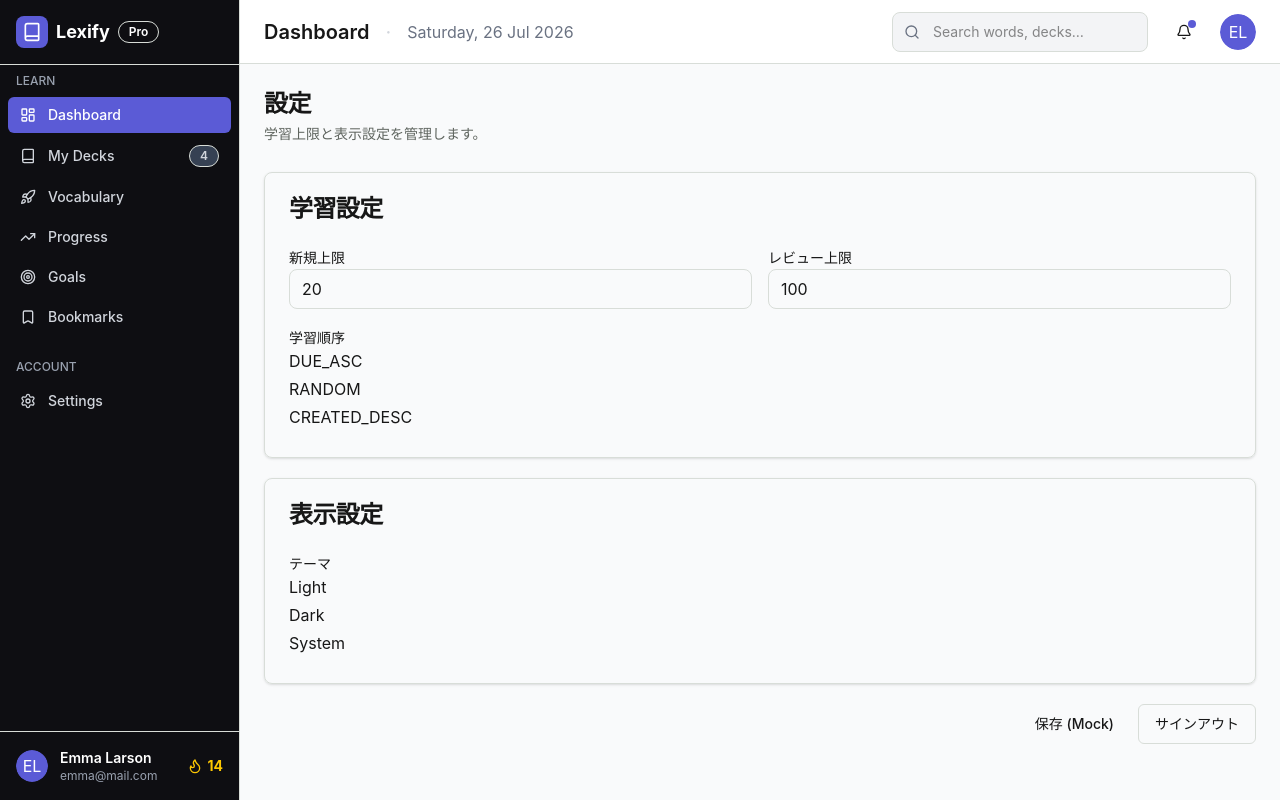
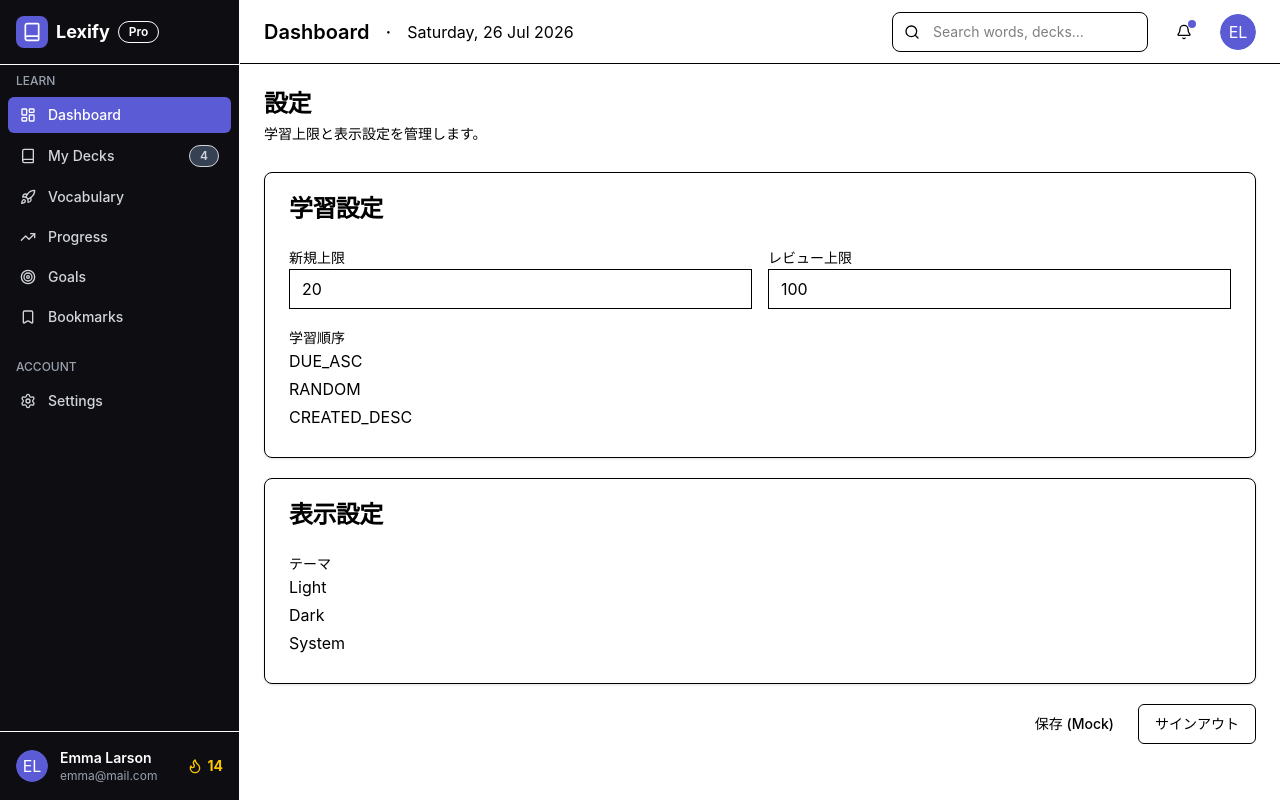
Before and after one commit to oniemikel/english-learning-tool, a Next.js app: page /settings in a window 1280 px wide. Built offline with nearby package versions, Linux system fonts and the light colour scheme; a web font is replaced by a local one.

Commit message:
fix: resolve dark mode missing on some components

```diff
--- a/src/app/globals.css
+++ b/src/app/globals.css
@@ -1,39 +1,65 @@
 @import "tailwindcss";
 
 :root {
-  --background: #f6f7f5;
-  --foreground: #171717;
-  --muted: #e9ece8;
-  --muted-foreground: #5f655f;
-  --card: #ffffff;
-  --card-foreground: #171717;
-  --border: #d8ddd8;
-  --primary: #103f2f;
-  --primary-foreground: #f2f8f5;
-  --accent: #dce8e1;
-  --accent-foreground: #17372c;
-  --destructive: #8e1f1f;
-  --destructive-foreground: #fff0f0;
-  --ring: #1b6b4f;
-  --radius-card: 12px;
-  --radius-control: 8px;
+  --background: 0 0% 100%;
+  --foreground: 222.2 84% 4.9%;
+
+  --card: 0 0% 100%;
+  --card-foreground: 222.2 84% 4.9%;
+
+  --popover: 0 0% 100%;
+  --popover-foreground: 222.2 84% 4.9%;
+
+  --primary: 222.2 47.4% 11.2%;
+  --primary-foreground: 210 40% 98%;
+
+  --secondary: 210 40% 96.1%;
+  --secondary-foreground: 222.2 47.4% 11.2%;
+
+  --muted: 210 40% 96.1%;
+  --muted-foreground: 215.4 16.3% 46.9%;
+
+  --accent: 210 40% 96.1%;
+  --accent-foreground: 222.2 47.4% 11.2%;
+
+  --destructive: 0 84.2% 60.2%;
+  --destructive-foreground: 210 40% 98%;
+
+  --border: 214.3 31.8% 91.4%;
+  --input: 214.3 31.8% 91.4%;
+  --ring: 222.2 84% 4.9%;
+
+  --radius: 0.5rem;
 }
 
 .dark {
-  --background: #101411;
-  --foreground: #ebf2ed;
-  --muted: #1d2821;
-  --muted-foreground: #9db0a2;
-  --card: #131b15;
-  --card-foreground: #e8f1ea;
-  --border: #2a3a2f;
-  --primary: #4fb38b;
-  --primary-foreground: #07120d;
-  --accent: #223629;
-  --accent-foreground: #daf4e6;
-  --destructive: #d15a5a;
-  --destructive-foreground: #220a0a;
-  --ring: #4fb38b;
+  --background: 222.2 84% 4.9%;
+  --foreground: 210 40% 98%;
+
+  --card: 222.2 84% 4.9%;
+  --card-foreground: 210 40% 98%;
+
+  --popover: 222.2 84% 4.9%;
+  --popover-foreground: 210 40% 98%;
+
+  --primary: 210 40% 98%;
+  --primary-foreground: 222.2 47.4% 11.2%;
+
+  --secondary: 217.2 32.6% 17.5%;
+  --secondary-foreground: 210 40% 98%;
+
+  --muted: 217.2 32.6% 17.5%;
+  --muted-foreground: 215 20.2% 65.1%;
+
+  --accent: 217.2 32.6% 17.5%;
+  --accent-foreground: 210 40% 98%;
+
+  --destructive: 0 62.8% 30.6%;
+  --destructive-foreground: 210 40% 98%;
+
+  --border: 217.2 32.6% 17.5%;
+  --input: 217.2 32.6% 17.5%;
+  --ring: 212.7 26.8% 83.9%;
 }
 
 * {
@@ -45,14 +71,6 @@ body {
   min-height: 100%;
 }
 
-body {
-  background:
-    radial-gradient(1200px 700px at 10% -10%, rgba(16, 63, 47, 0.12), transparent 60%),
-    radial-gradient(900px 500px at 120% 10%, rgba(31, 92, 68, 0.1), transparent 55%),
-    var(--background);
-  color: var(--foreground);
-}
-
 .focus-ring {
   outline: none;
   box-shadow: 0 0 0 2px var(--ring);
--- a/src/app/layout.tsx
+++ b/src/app/layout.tsx
@@ -25,10 +25,18 @@ type RootLayoutProps = {
   children: ReactNode;
 };
 
+import { cn } from '@/lib/utils';
+
 export default function RootLayout({ children }: RootLayoutProps) {
   return (
     <html lang="ja" suppressHydrationWarning>
-      <body className={`${sans.variable} ${sansJp.variable} font-[var(--font-jp),var(--font-sans)] antialiased`}>
+      <body
+        className={cn(
+          'font-[var(--font-jp),var(--font-sans)] antialiased bg-background text-foreground',
+          sans.variable,
+          sansJp.variable,
+        )}
+      >
         <Providers>{children}</Providers>
       </body>
     </html>
--- a/src/components/layout/app-shell.tsx
+++ b/src/components/layout/app-shell.tsx
@@ -8,7 +8,7 @@ interface AppShellProps {
 
 const AppShell = ({ children }: AppShellProps) => {
   return (
-    <div className="flex h-screen bg-gray-50">
+    <div className="flex h-screen bg-background">
       <Sidebar />
       <div className="flex flex-1 flex-col overflow-hidden">
         <Header />
--- a/src/components/layout/header.tsx
+++ b/src/components/layout/header.tsx
@@ -7,18 +7,18 @@ import { Icons } from '@/components/icons';
 
 const Header = () => {
   return (
-    <header className="flex h-16 items-center border-b bg-white px-6">
+    <header className="flex h-16 items-center border-b bg-background px-6">
       <div className="flex items-center gap-4">
-        <h1 className="text-xl font-semibold">Dashboard</h1>
-        <span className="text-xl text-gray-300">·</span>
-        <p className="text-gray-500">Saturday, 26 Jul 2026</p>
+        <h1 className="text-xl font-semibold text-foreground">Dashboard</h1>
+        <span className="text-xl text-muted-foreground">·</span>
+        <p className="text-muted-foreground">Saturday, 26 Jul 2026</p>
       </div>
       <div className="ml-auto flex items-center gap-4">
         <div className="relative">
-          <Icons.Search className="absolute left-3 top-1/2 h-4 w-4 -translate-y-1/2 text-gray-500" />
+          <Icons.Search className="absolute left-3 top-1/2 h-4 w-4 -translate-y-1/2 text-muted-foreground" />
           <Input
             placeholder="Search words, decks…"
-            className="w-64 rounded-lg bg-gray-100 pl-10"
+            className="w-64 rounded-lg bg-muted pl-10"
           />
         </div>
         <Button variant="ghost" size="icon" className="relative">
--- a/tailwind.config.ts
+++ b/tailwind.config.ts
@@ -18,6 +18,41 @@ const config = {
       },
     },
     extend: {
+      colors: {
+        border: "hsl(var(--border))",
+        input: "hsl(var(--input))",
+        ring: "hsl(var(--ring))",
+        background: "hsl(var(--background))",
+        foreground: "hsl(var(--foreground))",
+        primary: {
+          DEFAULT: "hsl(var(--primary))",
+          foreground: "hsl(var(--primary-foreground))",
+        },
+        secondary: {
+          DEFAULT: "hsl(var(--secondary))",
+          foreground: "hsl(var(--secondary-foreground))",
+        },
+        destructive: {
+          DEFAULT: "hsl(var(--destructive))",
+          foreground: "hsl(var(--destructive-foreground))",
+        },
+        muted: {
+          DEFAULT: "hsl(var(--muted))",
+          foreground: "hsl(var(--muted-foreground))",
+        },
+        accent: {
+          DEFAULT: "hsl(var(--accent))",
+          foreground: "hsl(var(--accent-foreground))",
+        },
+        popover: {
+          DEFAULT: "hsl(var(--popover))",
+          foreground: "hsl(var(--popover-foreground))",
+        },
+        card: {
+          DEFAULT: "hsl(var(--card))",
+          foreground: "hsl(var(--card-foreground))",
+        },
+      },
       borderRadius: {
         lg: "var(--radius)",
         md: "calc(var(--radius) - 2px)",
```
